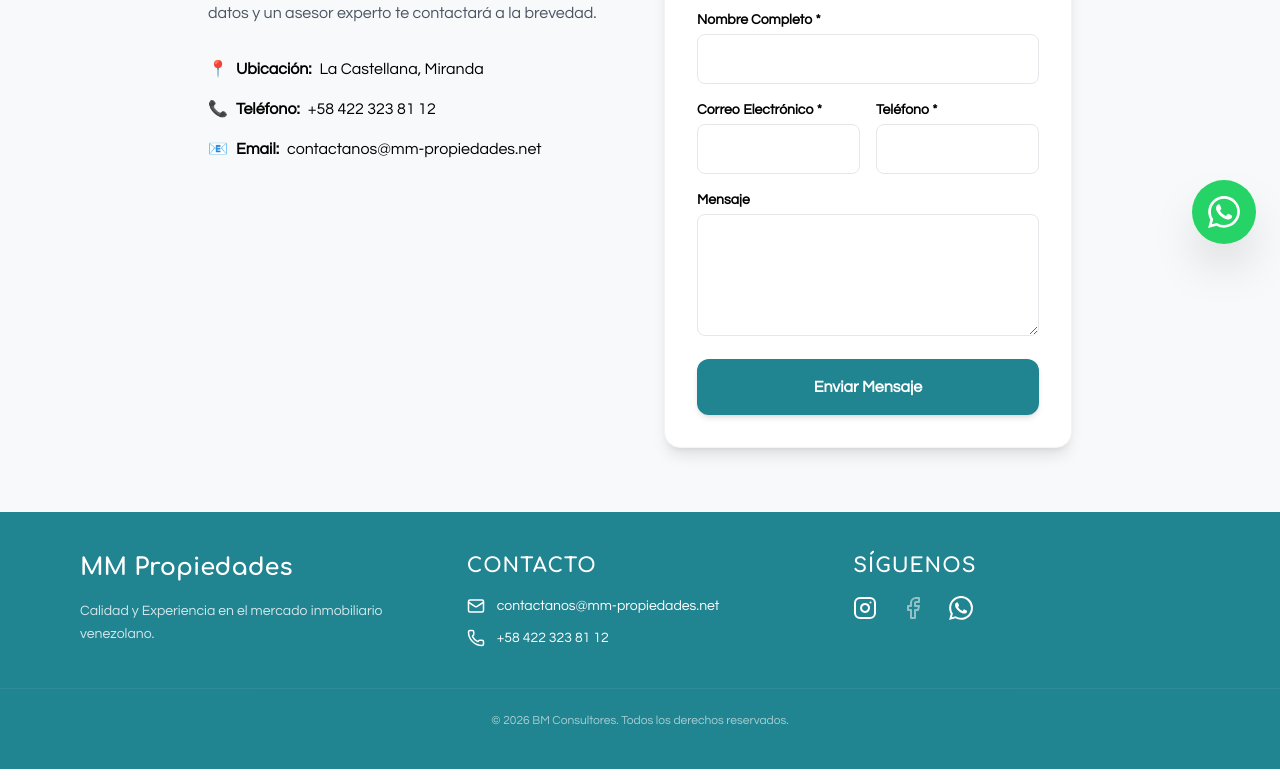
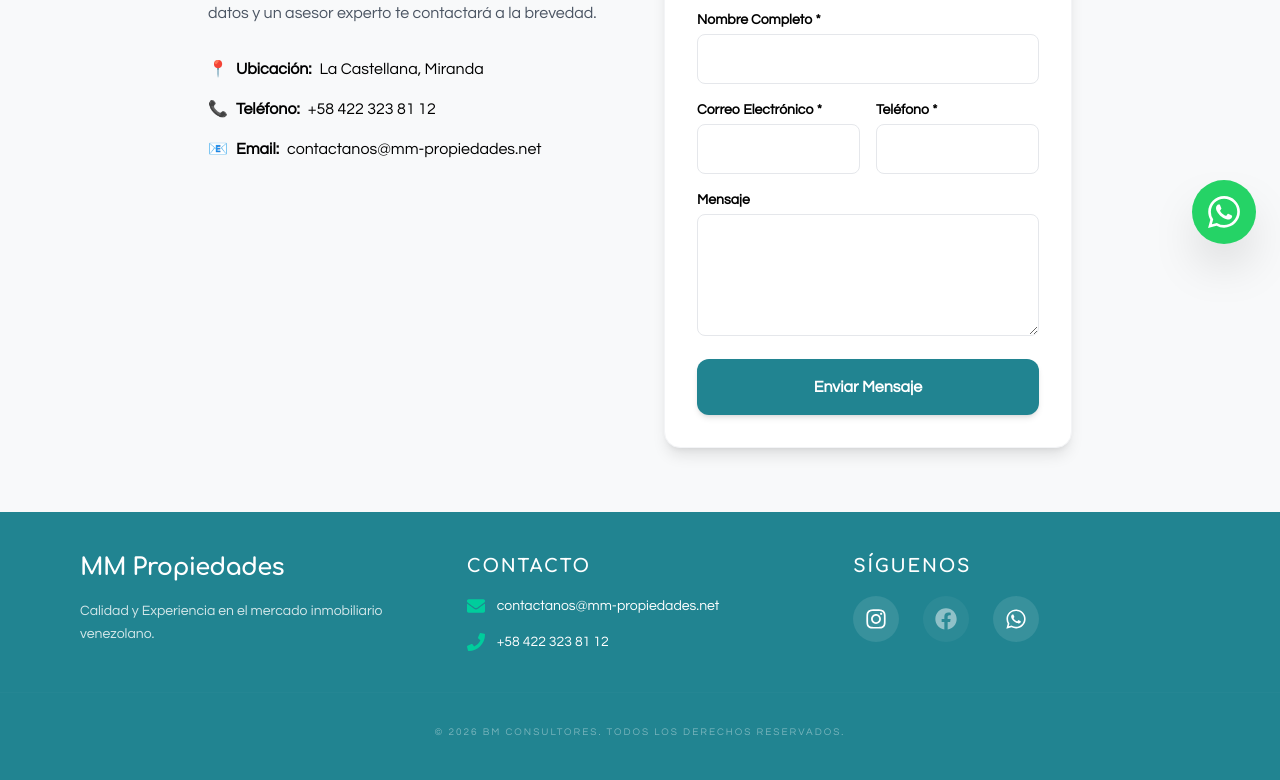
Before and after one commit to mmpropiedades/web-mm-propiedades, a React (Vite) app: page /contacto in a window 1280 px wide. Shown: the part 532-1312 px from the top of the page. Built offline with nearby package versions, Linux system fonts and the light colour scheme.

Commit message:
actualización footer 2

```diff
--- a/package.json
+++ b/package.json
@@ -10,9 +10,9 @@
     "preview": "vite preview"
   },
   "dependencies": {
-    "lucide-react": "^1.7.0",
     "react": "^18.3.1",
     "react-dom": "^18.3.1",
+    "react-icons": "^5.6.0",
     "react-router-dom": "^7.13.1"
   },
   "devDependencies": {
--- a/src/components/Footer.jsx
+++ b/src/components/Footer.jsx
@@ -1,4 +1,4 @@
-import { Instagram, Facebook, Mail, Phone } from 'lucide-react';
+import { FaInstagram, FaFacebook, FaWhatsapp, FaEnvelope, FaPhone } from 'react-icons/fa';
 
 export default function Footer() {
   const telefono = "584223238112";
@@ -12,40 +12,39 @@ export default function Footer() {
 
         {/* Columna 1: Marca */}
         <div className="space-y-4">
-          <h4 className="font-title font-bold text-2xl">MM Propiedades</h4>
-          <p className="text-sm opacity-80 leading-relaxed">
+          <h4 className="font-title font-bold text-2xl tracking-tight">MM Propiedades</h4>
+          <p className="text-sm opacity-80 leading-relaxed max-w-xs mx-auto md:mx-0">
             Calidad y Experiencia en el mercado inmobiliario venezolano.
           </p>
         </div>
 
         {/* Columna 2: Contacto */}
         <div className="space-y-4">
-          <h4 className="font-title font-bold text-xl uppercase tracking-wider">Contacto</h4>
-          <div className="flex flex-col space-y-3">
-            <a href="mailto:contactanos@mm-propiedades.net" className="flex items-center justify-center md:justify-start gap-3 hover:text-[#00cd9c] transition-colors text-sm">
-              <Mail size={18} /> contactanos@mm-propiedades.net
+          <h4 className="font-title font-bold text-lg uppercase tracking-widest">Contacto</h4>
+          <div className="flex flex-col space-y-4">
+            <a href="mailto:contactanos@mm-propiedades.net" className="flex items-center justify-center md:justify-start gap-3 hover:text-[#00cd9c] transition-all text-sm group">
+              <FaEnvelope className="text-[#00cd9c] group-hover:scale-110 transition-transform" size={18} />
+              contactanos@mm-propiedades.net
             </a>
-            <a href={urlWhatsApp} target="_blank" rel="noopener noreferrer" className="flex items-center justify-center md:justify-start gap-3 hover:text-[#00cd9c] transition-colors text-sm">
-              <Phone size={18} /> +58 422 323 81 12
+            <a href={urlWhatsApp} target="_blank" rel="noopener noreferrer" className="flex items-center justify-center md:justify-start gap-3 hover:text-[#00cd9c] transition-all text-sm group">
+              <FaPhone className="text-[#00cd9c] group-hover:scale-110 transition-transform" size={18} />
+              +58 422 323 81 12
             </a>
           </div>
         </div>
 
         {/* Columna 3: Redes Sociales */}
         <div className="space-y-4">
-          <h4 className="font-title font-bold text-xl uppercase tracking-wider">Síguenos</h4>
+          <h4 className="font-title font-bold text-lg uppercase tracking-widest">Síguenos</h4>
           <div className="flex justify-center md:justify-start gap-6">
-            <a href={urlInstagram} target="_blank" rel="noopener noreferrer" className="hover:text-[#00cd9c] transform hover:scale-110 transition-all" title="Instagram">
-              <Instagram size={24} />
+            <a href={urlInstagram} target="_blank" rel="noopener noreferrer" className="bg-white/10 p-3 rounded-full hover:bg-[#00cd9c] hover:text-white transition-all transform hover:-translate-y-1" title="Instagram">
+              <FaInstagram size={22} />
             </a>
-            <a href="#" className="hover:text-[#00cd9c] transform hover:scale-110 transition-all opacity-50" title="Facebook">
-              <Facebook size={24} />
+            <a href="#" className="bg-white/10 p-3 rounded-full hover:bg-[#00cd9c] hover:text-white transition-all transform hover:-translate-y-1 opacity-50 cursor-not-allowed" title="Facebook">
+              <FaFacebook size={22} />
             </a>
-            <a href={urlWhatsApp} target="_blank" rel="noopener noreferrer" className="hover:text-[#00cd9c] transform hover:scale-110 transition-all" title="WhatsApp">
-              {/* Usamos el SVG de WhatsApp para mantener el look oficial */}
-              <svg className="w-6 h-6" fill="currentColor" viewBox="0 0 24 24" xmlns="http://www.w3.org/2000/svg">
-                <path d="M17.472 14.382c-.297-.149-1.758-.867-2.03-.967-.273-.099-.471-.148-.67.15-.197.297-.767.966-.94 1.164-.173.199-.347.223-.644.075-.297-.15-1.255-.463-2.39-1.475-.883-.788-1.48-1.761-1.653-2.059-.173-.297-.018-.458.13-.606.134-.133.298-.347.446-.52.149-.174.198-.298.298-.497.099-.198.05-.371-.025-.52-.075-.149-.669-1.612-.916-2.207-.242-.579-.487-.5-.669-.51-.173-.008-.371-.01-.57-.01-.198 0-.52.074-.792.372-.272.297-1.04 1.016-1.04 2.479 0 1.462 1.065 2.875 1.213 3.074.149.198 2.096 3.2 5.077 4.487.709.306 1.262.489 1.694.625.712.227 1.36.195 1.871.118.571-.085 1.758-.719 2.006-1.413.248-.694.248-1.289.173-1.413-.074-.124-.272-.198-.57-.347m-5.421 7.403h-.004a9.87 9.87 0 01-5.031-1.378l-.361-.214-3.741.982.998-3.648-.235-.374a9.86 9.86 0 01-1.51-5.26c.001-5.45 4.436-9.884 9.888-9.884 2.64 0 5.122 1.03 6.988 2.898a9.825 9.825 0 012.893 6.994c-.003 5.45-4.437 9.884-9.885 9.884m8.413-18.297A11.815 11.815 0 0012.05 0C5.495 0 .16 5.335.157 11.892c0 2.096.547 4.142 1.588 5.945L.057 24l6.305-1.654a11.882 11.882 0 005.683 1.448h.005c6.554 0 11.89-5.335 11.893-11.893a11.821 11.821 0 00-3.48-8.413z"/>
-              </svg>
+            <a href={urlWhatsApp} target="_blank" rel="noopener noreferrer" className="bg-white/10 p-3 rounded-full hover:bg-[#25D366] hover:text-white transition-all transform hover:-translate-y-1" title="WhatsApp">
+              <FaWhatsapp size={22} />
             </a>
           </div>
         </div>
@@ -53,7 +52,7 @@ export default function Footer() {
       </div>
 
       {/* Copyright */}
-      <div className="mt-10 text-center text-xs opacity-60 border-t border-white/10 pt-6">
+      <div className="mt-10 text-center text-[10px] uppercase tracking-[0.2em] opacity-40 border-t border-white/5 pt-8">
         © {new Date().getFullYear()} BM Consultores. Todos los derechos reservados.
       </div>
     </footer>
```
Also changed, not shown: 1 other file (tests, documents, lock files or other folders).
